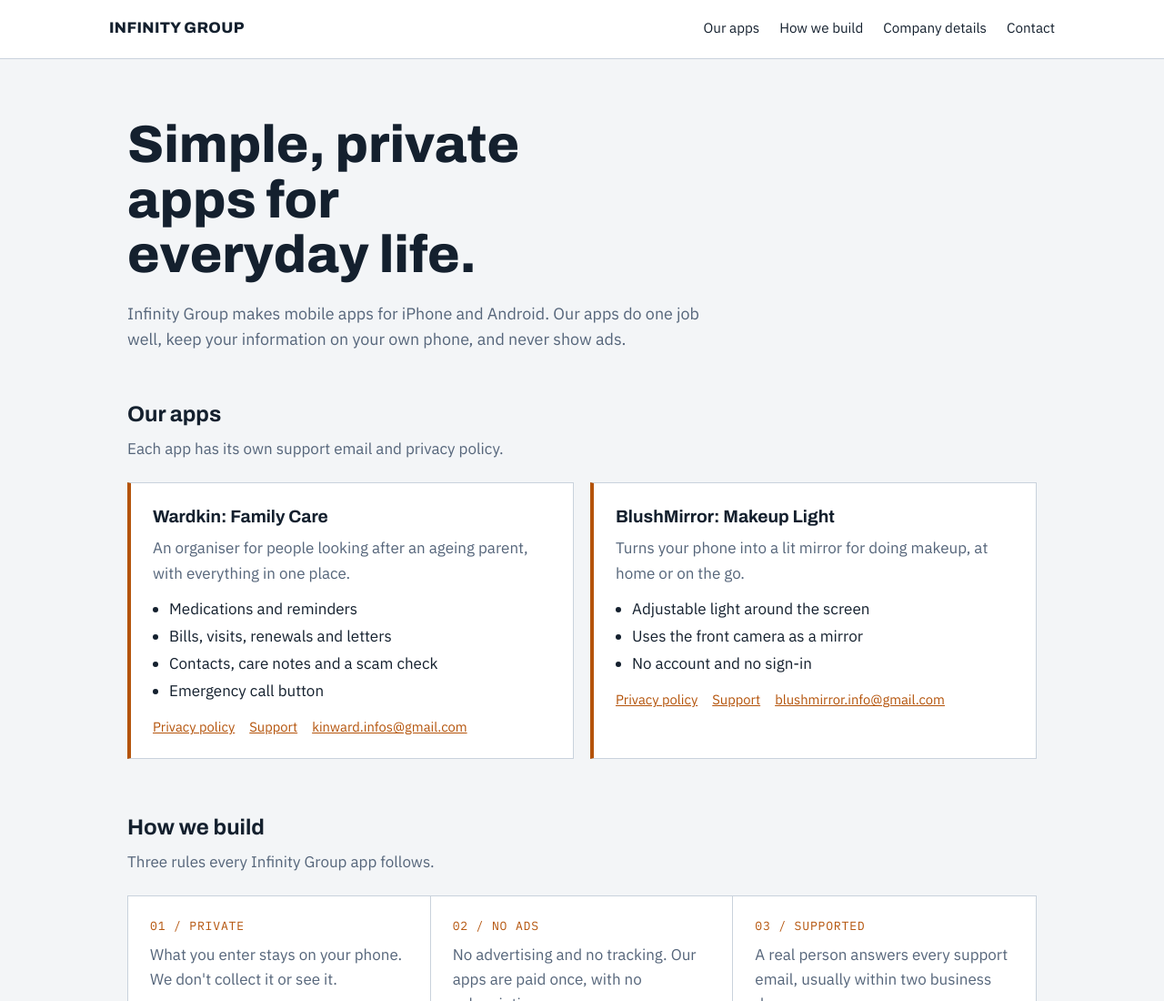
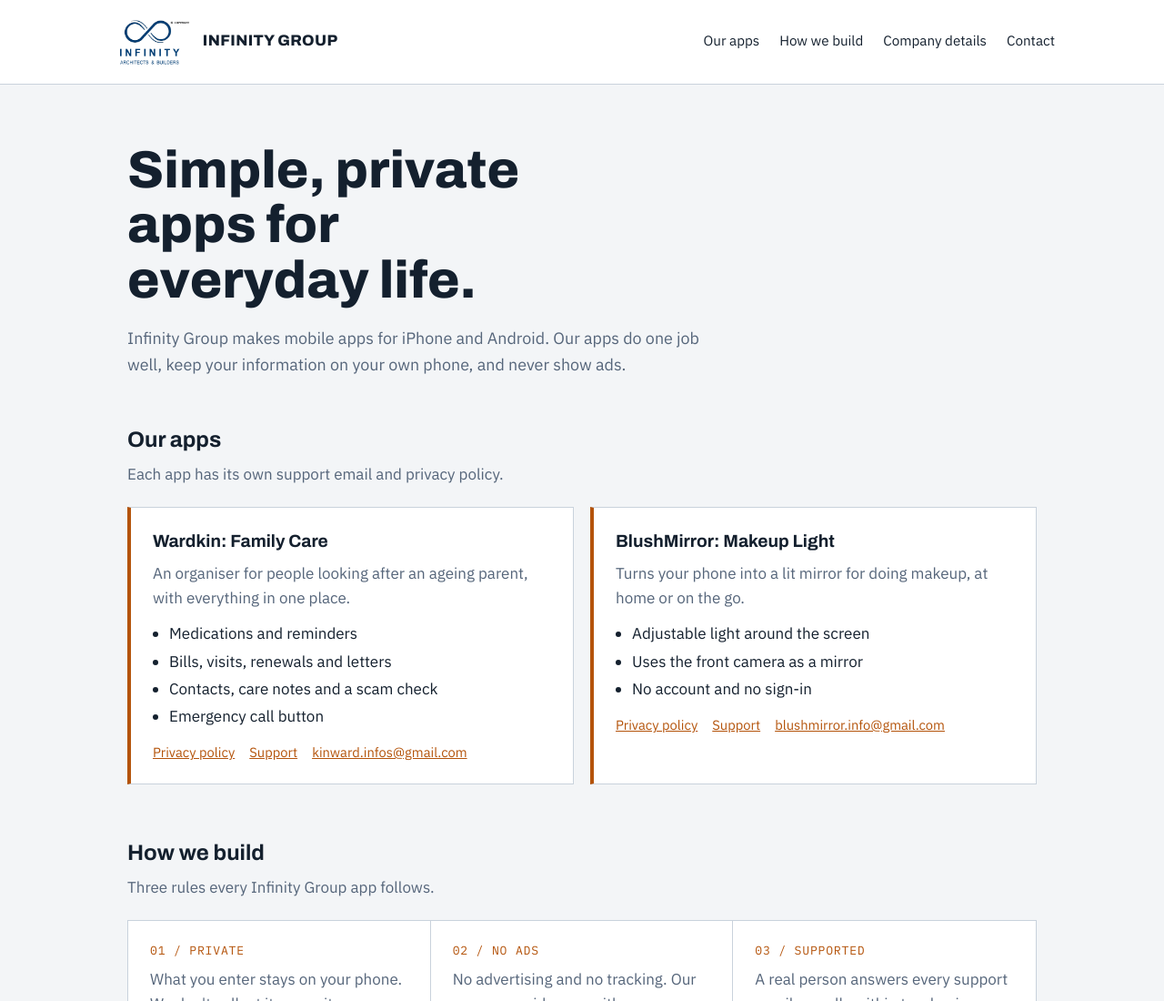
Before and after one commit to blushmirrorinfo-source/infinity-group, a plain HTML site: page index.html in a window 1280 px wide. Shown: the top 1100 px of the page at 91% size. Drawn offline with Linux system fonts and the light colour scheme.

Commit message:
Update index.html

```diff
--- a/index.html
+++ b/index.html
@@ -86,7 +86,7 @@ footer{border-top:1px solid var(--rule);padding:22px 0 40px;color:var(--muted);f
 <body>
 <header>
   <div class="wrap bar">
-    <div class="brand">Infinity Group</div>
+    <div class="brand"><img src="1795172144869_image.png" alt="Infinity Architects &amp; Builders logo" style="height:56px;width:auto;vertical-align:middle;margin-right:12px;background:#fff;border-radius:4px;padding:2px">Infinity Group</div>
     <nav aria-label="Sections">
       <a href="#apps">Our apps</a>
       <a href="#how">How we build</a>
```
